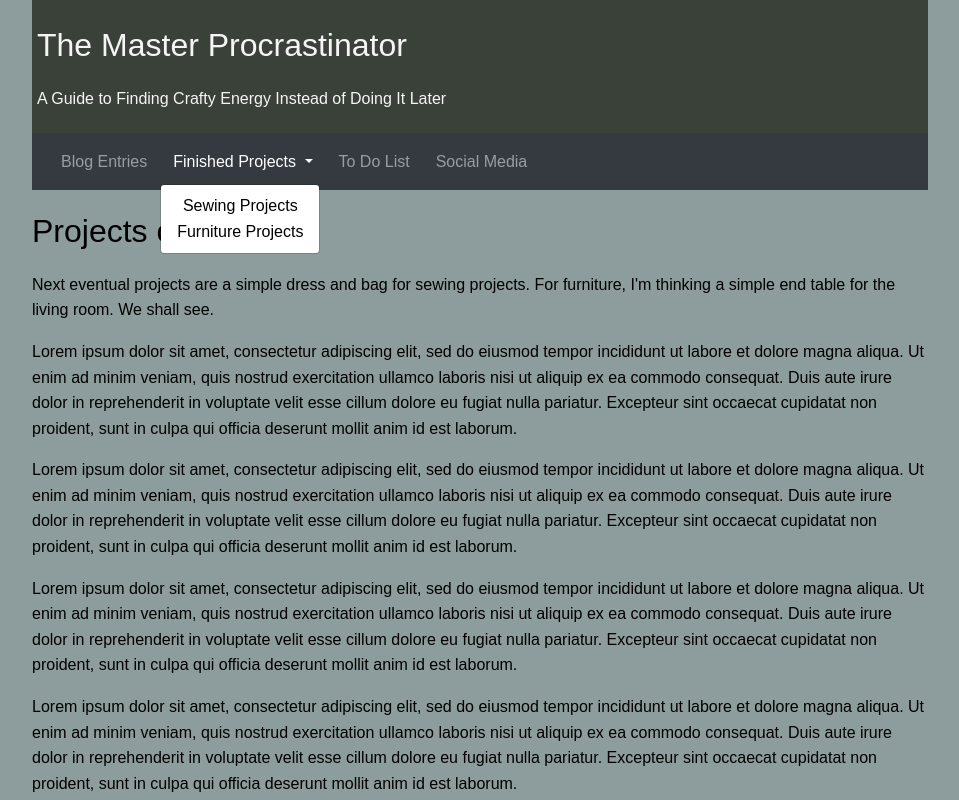
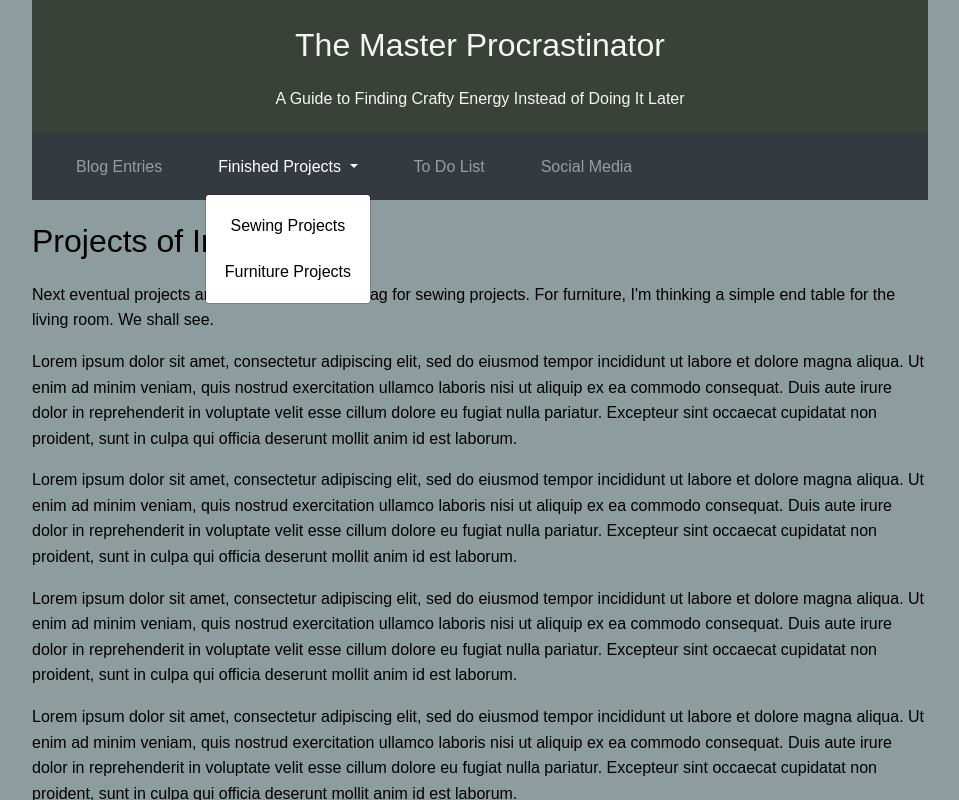
Before and after one commit to bawilc01/codingQA, a plain HTML site: page to-do.html in a window 1280 px wide. Both pictures are taken after a click on the link "Finished Projects". Shown: the top 800 px of the page, without its empty margins (160-1119 px from the left). Drawn offline with nearby package versions, Linux system fonts and the light colour scheme.

Commit message:
fixed bootstrap flex styling issues in dropdown class

```diff
--- a/css/stylesheet.css
+++ b/css/stylesheet.css
@@ -23,6 +23,7 @@ color: black;
     width: 100%;
     margin: 0;
     padding: 5px 5px;
+    text-align: center;
 }
 
 .header-home {
@@ -44,18 +45,29 @@ color: black;
     padding: 10px 10px;
 }
 
-nav li {
+a.dropdown-item {
+    justify-content: center;
+    flex-wrap: wrap;
+    text-align: center;
+    text-decoration: none;
     margin: 0;
-    padding: 0 5px;
-    text-align: center;
+    padding: 5px;
+    color: black;
+    padding: 5px;
+    margin: 5px;
 }
 
-.dropdown-item {
-    text-decoration: none;
-    margin: 0;
-    padding: 0 5px;
+div.dropdown-menu.show {
+    display: flex;
+    justify-content: center;
+    flex-wrap: wrap;
+}
+
+.nav-item {
+    margin-left: 15px;
+    margin-right: 15px;
+    padding: 5px;
     text-align: center;
-    color: black;
 }
 
 #content a {
--- a/to-do.html
+++ b/to-do.html
@@ -27,6 +27,7 @@
       </a>
     </div>
 
+    <div class="ctr-nav">
     <nav class ="navbar navbar-expand-md navbar-dark bg-dark sticky-top">
 
       <button class="navbar-toggler" data-toggle="collapse" data-target="#collapse_target">
@@ -61,6 +62,7 @@
           </li>
 
         </ul>
+      </div>
       </div>
 
     </nav>
```
